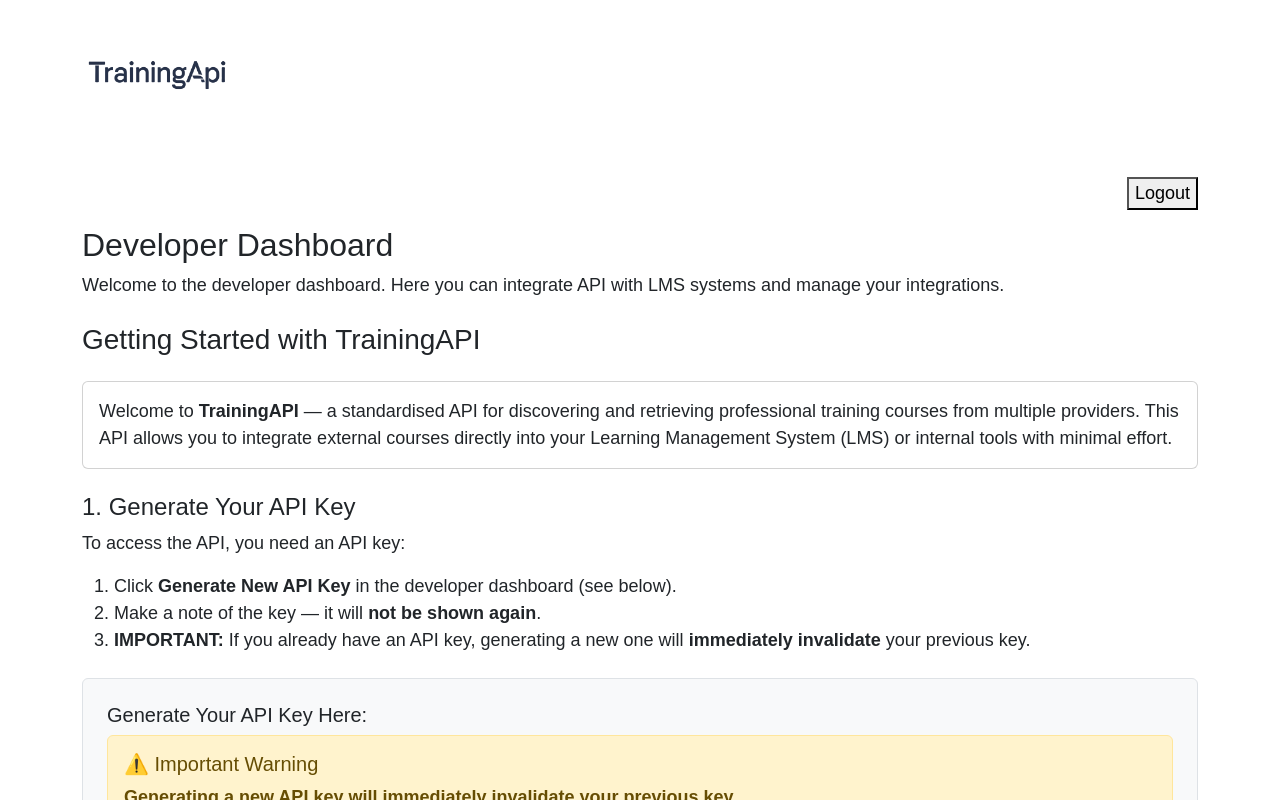
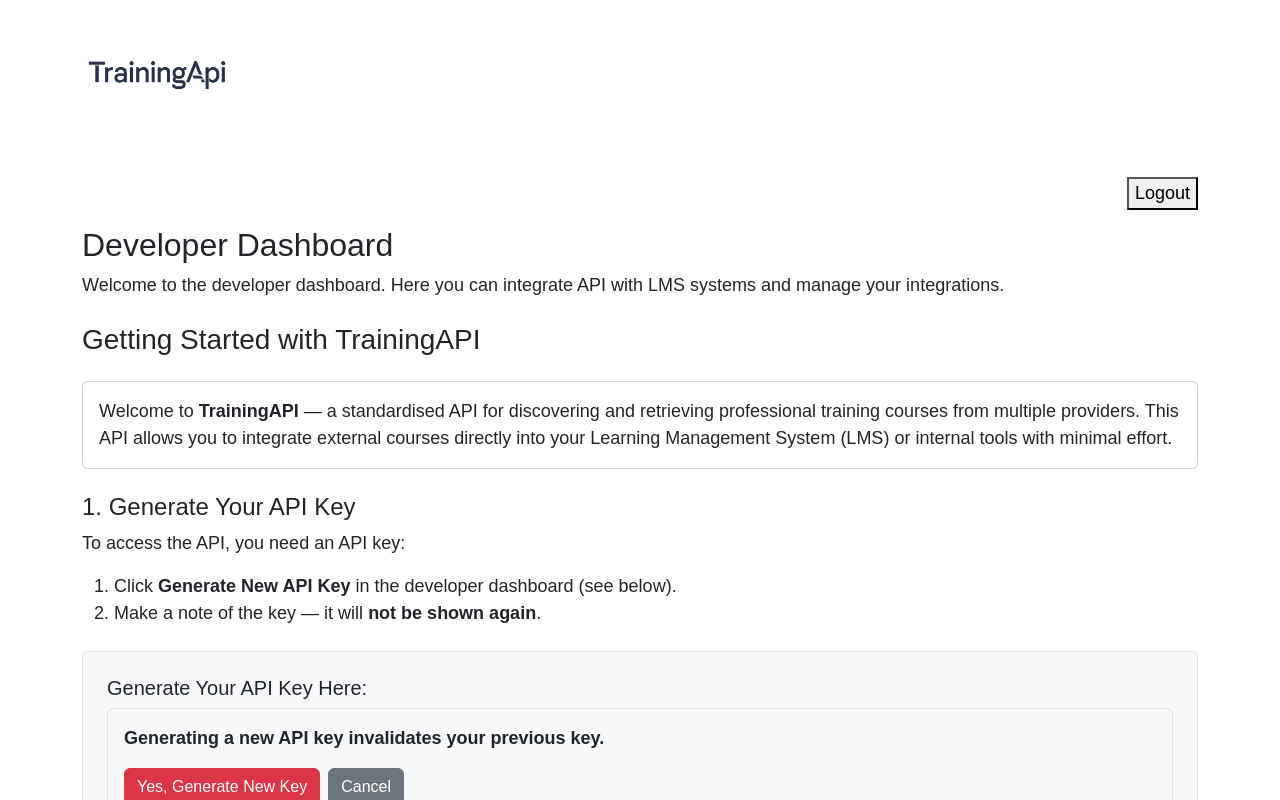
Before and after one commit to Alec-Hajinoff/TrainingAPI, a React (Create React App) app in the folder React/: page /DeveloperDashboard in a window 1280 px wide. Both pictures are taken after a click on the button "Generate New API Key". Shown: the top 800 px of the page. Built offline with nearby package versions, Linux system fonts and the light colour scheme.

Commit message:
16.12.25, 6.18

```diff
--- a/React/src/DeveloperDashboard.js
+++ b/React/src/DeveloperDashboard.js
@@ -79,28 +79,17 @@ function DeveloperDashboard() {
                 Make a note of the key — it will{" "}
                 <strong>not be shown again</strong>.
               </li>
-              <li>
-                <strong>IMPORTANT:</strong> If you already have an API key,
-                generating a new one will{" "}
-                <strong>immediately invalidate</strong> your previous key.
-              </li>
             </ol>
 
             <div className="api-key-section mt-4 mb-4 p-4 border rounded bg-light">
               <h5>Generate Your API Key Here:</h5>
 
               {showConfirmation && (
-                <div className="alert alert-warning mb-3">
-                  <h5 className="alert-heading">⚠️ Important Warning</h5>
-                  <p>
+                <div className="mb-3 p-3 border rounded">
+                  <p className="mb-3">
                     <strong>
-                      Generating a new API key will immediately invalidate your
-                      previous key.
+                      Generating a new API key invalidates your previous key.
                     </strong>
-                  </p>
-                  <p>
-                    Any existing integrations using your old key will stop
-                    working. This action cannot be undone.
                   </p>
                   <div className="mt-3">
                     <button
@@ -141,10 +130,6 @@ function DeveloperDashboard() {
                   </div>
                   <small className="text-muted d-block mt-2">
                     Store this key securely. You won't be able to see it again.
-                  </small>
-                  <small className="text-danger d-block mt-2">
-                    ⚠️ <strong>Note:</strong> Your previous API key (if any) is
-                    now invalid. Update all your integrations with this new key.
                   </small>
                 </div>
               )}
```
